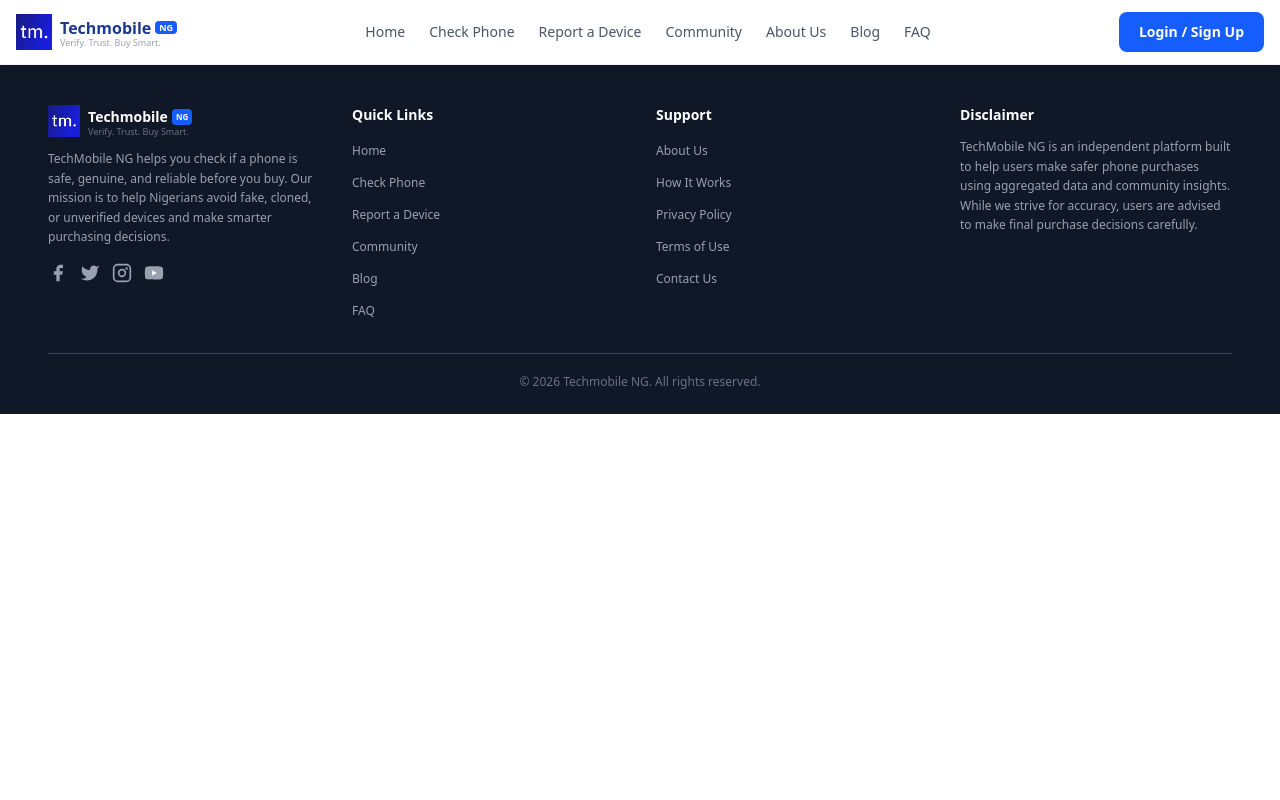
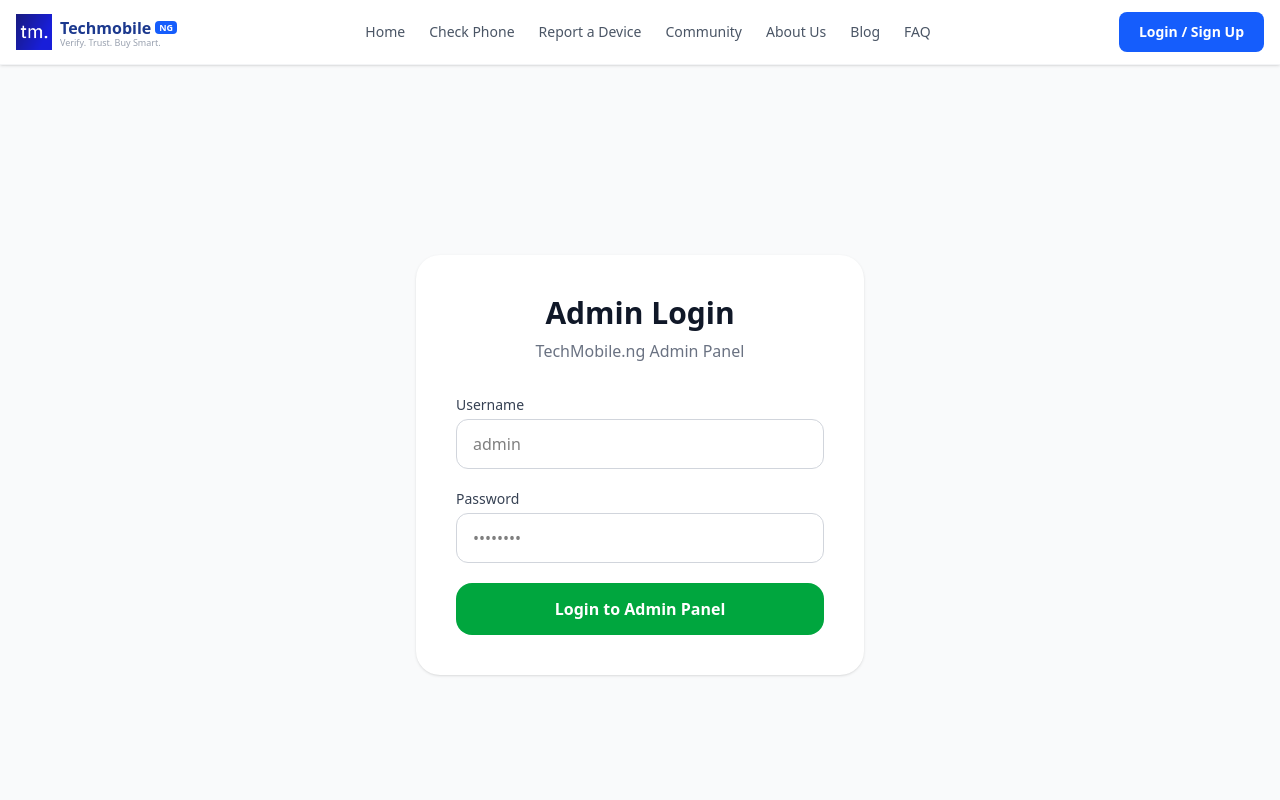
Before and after one commit to justPoly/techmobile-verify, a React (Vite) app in the folder frontend/: page /admin/login in a window 1280 px wide. Shown: the top 800 px of the page. Built offline with nearby package versions, Linux system fonts and the light colour scheme.

Commit message:
created routes and setup admin login protection path - temp

```diff
--- a/frontend/src/App.jsx
+++ b/frontend/src/App.jsx
@@ -9,6 +9,9 @@ import ReportDeviceStepOne from './pages/ReportDeviceStepOne';
 import ReportDeviceStepTwo from './pages/ReportDeviceStepTwo';
 import ReportDeviceStepThree from './pages/ReportDeviceStepThree';
 import SubmitReport from './pages/SubmitReport';
+
+import AdminLogin from './pages/AdminLogin';
+import AdminDashboard from './pages/AdminDashboard';
 
 function App() {
   return (
@@ -32,8 +35,15 @@ function App() {
         <Route path="/result" element={<Result />} />
         <Route path="/report-device" element={<ReportDeviceStepOne />} />
         <Route path="/report-device/step2" element={<ReportDeviceStepTwo />} />
-         <Route path="/report-device/step3" element={<ReportDeviceStepThree />} />
+        <Route path="/report-device/step3" element={<ReportDeviceStepThree />} />
         <Route path="/report-success" element={<SubmitReport />} />
+
+        {/* Admin Routes */}
+        <Route path="/admin/login" element={<AdminLogin />} />
+        <Route path="/admin" element={<AdminDashboard />} />
+
+        {/* Placeholder pages */}
+        <Route path="*" element={<div className="p-20 text-center text-2xl">Page Not Found</div>} />
       </Routes>
 
       <Footer />
--- a/frontend/src/pages/AdminDashboard.jsx
+++ b/frontend/src/pages/AdminDashboard.jsx
@@ -7,16 +7,22 @@ export default function AdminDashboard() {
   const [loading, setLoading] = useState(true);
 
   useEffect(() => {
-    if (!localStorage.getItem('isAdmin')) {
+    const isLoggedIn = localStorage.getItem('isAdminLoggedIn');
+    if (!isLoggedIn) {
       navigate('/admin/login');
       return;
     }
+
     fetchPendingReports();
-  }, []);
+  }, [navigate]);
 
   const fetchPendingReports = async () => {
     try {
-      const res = await fetch('/api/admin/pending-reports.php');
+      const res = await fetch('/api/admin/pending-reports.php', {
+        headers: {
+          'Authorization': 'admin-secret-token'   // Temporary protection
+        }
+      });
       const data = await res.json();
       setReports(data);
     } catch (err) {
@@ -26,62 +32,75 @@ export default function AdminDashboard() {
     }
   };
 
-  const updateStatus = async (id, newStatus, notes = '') => {
+  const updateStatus = async (id, newStatus) => {
+    if (!window.confirm(`Mark this report as ${newStatus}?`)) return;
+
     try {
       await fetch('/api/admin/update-report.php', {
         method: 'POST',
         headers: { 'Content-Type': 'application/json' },
-        body: JSON.stringify({ id, status: newStatus, notes })
+        body: JSON.stringify({ id, status: newStatus })
       });
-      fetchPendingReports(); // refresh list
+      fetchPendingReports(); // Refresh list
     } catch (err) {
-      alert('Failed to update');
+      alert('Failed to update status');
     }
   };
 
-  if (loading) return <div className="p-10">Loading reports...</div>;
+  if (loading) return <div className="p-10 text-center">Loading reports...</div>;
 
   return (
-    <div className="p-6 max-w-7xl mx-auto">
+    <div className="p-6 max-w-6xl mx-auto">
       <div className="flex justify-between items-center mb-8">
-        <h1 className="text-3xl font-bold">Admin Dashboard - Pending Reports</h1>
-        <button onClick={() => { localStorage.removeItem('isAdmin'); navigate('/'); }}
-          className="text-red-600 hover:underline">
+        <h1 className="text-3xl font-bold">Pending Reports</h1>
+        <button
+          onClick={() => {
+            localStorage.removeItem('isAdminLoggedIn');
+            navigate('/admin/login');
+          }}
+          className="text-red-600 hover:underline"
+        >
           Logout
         </button>
       </div>
 
-      <div className="grid gap-6">
+      {reports.length === 0 ? (
+        <p className="text-center text-gray-500 py-10">No pending reports at the moment.</p>
+      ) : (
+        <div className="space-y-6">
           {reports.map(report => (
-          <div key={report.id} className="bg-white border rounded-2xl p-6 shadow-sm">
-            <div className="flex justify-between">
+            <div key={report.id} className="bg-white border rounded-2xl p-6">
+              <div className="flex justify-between items-start">
                 <div>
-                <h3 className="font-semibold">{report.brand} {report.phone_model}</h3>
+                  <h3 className="font-semibold text-lg">{report.brand} {report.phone_model}</h3>
                   <p className="text-sm text-gray-500">Reported by {report.full_name}</p>
                 </div>
-              <span className="text-xs bg-yellow-100 text-yellow-700 px-3 py-1 rounded-full">Pending</span>
+                <span className="px-4 py-1 bg-yellow-100 text-yellow-700 rounded-full text-sm">Pending</span>
               </div>
 
-            <div className="mt-4 grid grid-cols-2 gap-4 text-sm">
-              <div><strong>Email:</strong> {report.email}</div>
-              <div><strong>Source:</strong> {report.phone_source}</div>
+              <div className="mt-4 text-sm space-y-1">
+                <p><strong>Email:</strong> {report.email}</p>
+                <p><strong>Source:</strong> {report.phone_source}</p>
               </div>
 
               <div className="mt-6 flex gap-3">
                 <button
                   onClick={() => updateStatus(report.id, 'approved')}
-                className="flex-1 bg-green-600 text-white py-3 rounded-xl font-medium">
+                  className="flex-1 bg-green-600 text-white py-3 rounded-xl font-medium hover:bg-green-700"
+                >
                   Approve
                 </button>
                 <button
                   onClick={() => updateStatus(report.id, 'rejected')}
-                className="flex-1 bg-red-600 text-white py-3 rounded-xl font-medium">
+                  className="flex-1 bg-red-600 text-white py-3 rounded-xl font-medium hover:bg-red-700"
+                >
                   Reject
                 </button>
               </div>
             </div>
           ))}
         </div>
+      )}
     </div>
   );
 }
--- a/frontend/src/pages/AdminLogin.jsx
+++ b/frontend/src/pages/AdminLogin.jsx
@@ -3,42 +3,64 @@ import { useNavigate } from 'react-router-dom';
 
 export default function AdminLogin() {
   const navigate = useNavigate();
-  const [credentials, setCredentials] = useState({ username: '', password: '' });
+  const [username, setUsername] = useState('');
+  const [password, setPassword] = useState('');
+  const [error, setError] = useState('');
 
-  const handleLogin = () => {
-    // For now, hard-coded (change later to real authentication)
-    if (credentials.username === 'admin' && credentials.password === 'admin123') {
-      localStorage.setItem('isAdmin', 'true');
+  const handleLogin = (e) => {
+    e.preventDefault();
+
+    // Simple admin credentials (change this later to real auth)
+    if (username === 'admin' && password === 'admin123') {
+      localStorage.setItem('isAdminLoggedIn', 'true');
       navigate('/admin');
     } else {
-      alert('Invalid credentials');
+      setError('Invalid username or password');
     }
   };
 
   return (
-    <div className="min-h-screen bg-gray-50 flex items-center justify-center">
-      <div className="bg-white p-8 rounded-2xl shadow-sm w-full max-w-md">
-        <h1 className="text-2xl font-bold text-center mb-8">Admin Login</h1>
+    <div className="min-h-screen bg-gray-50 flex items-center justify-center px-4">
+      <div className="max-w-md w-full bg-white rounded-3xl shadow-sm p-10">
+        <div className="text-center mb-8">
+          <h1 className="text-3xl font-bold text-gray-900">Admin Login</h1>
+          <p className="text-gray-500 mt-2">TechMobile.ng Admin Panel</p>
+        </div>
 
+        <form onSubmit={handleLogin} className="space-y-5">
+          <div>
+            <label className="block text-sm font-medium text-gray-700 mb-1">Username</label>
             <input
               type="text"
-          placeholder="Username"
-          className="w-full border rounded-xl px-4 py-3 mb-4"
-          onChange={(e) => setCredentials({...credentials, username: e.target.value})}
+              value={username}
+              onChange={(e) => setUsername(e.target.value)}
+              className="w-full border border-gray-300 rounded-xl px-4 py-3 focus:outline-none focus:border-green-500"
+              placeholder="admin"
+              required
             />
+          </div>
+
+          <div>
+            <label className="block text-sm font-medium text-gray-700 mb-1">Password</label>
             <input
               type="password"
-          placeholder="Password"
-          className="w-full border rounded-xl px-4 py-3 mb-6"
-          onChange={(e) => setCredentials({...credentials, password: e.target.value})}
+              value={password}
+              onChange={(e) => setPassword(e.target.value)}
+              className="w-full border border-gray-300 rounded-xl px-4 py-3 focus:outline-none focus:border-green-500"
+              placeholder="••••••••"
+              required
             />
+          </div>
+
+          {error && <p className="text-red-500 text-sm text-center">{error}</p>}
 
           <button
-          onClick={handleLogin}
-          className="w-full bg-green-600 text-white py-3 rounded-xl font-semibold"
+            type="submit"
+            className="w-full bg-green-600 hover:bg-green-700 text-white font-semibold py-3.5 rounded-2xl transition"
           >
-          Login as Admin
+            Login to Admin Panel
           </button>
+        </form>
       </div>
     </div>
   );
```
Also changed, not shown: 2 other files (tests, documents, lock files or other folders). Lines whose indentation alone changed are shown as unchanged.
